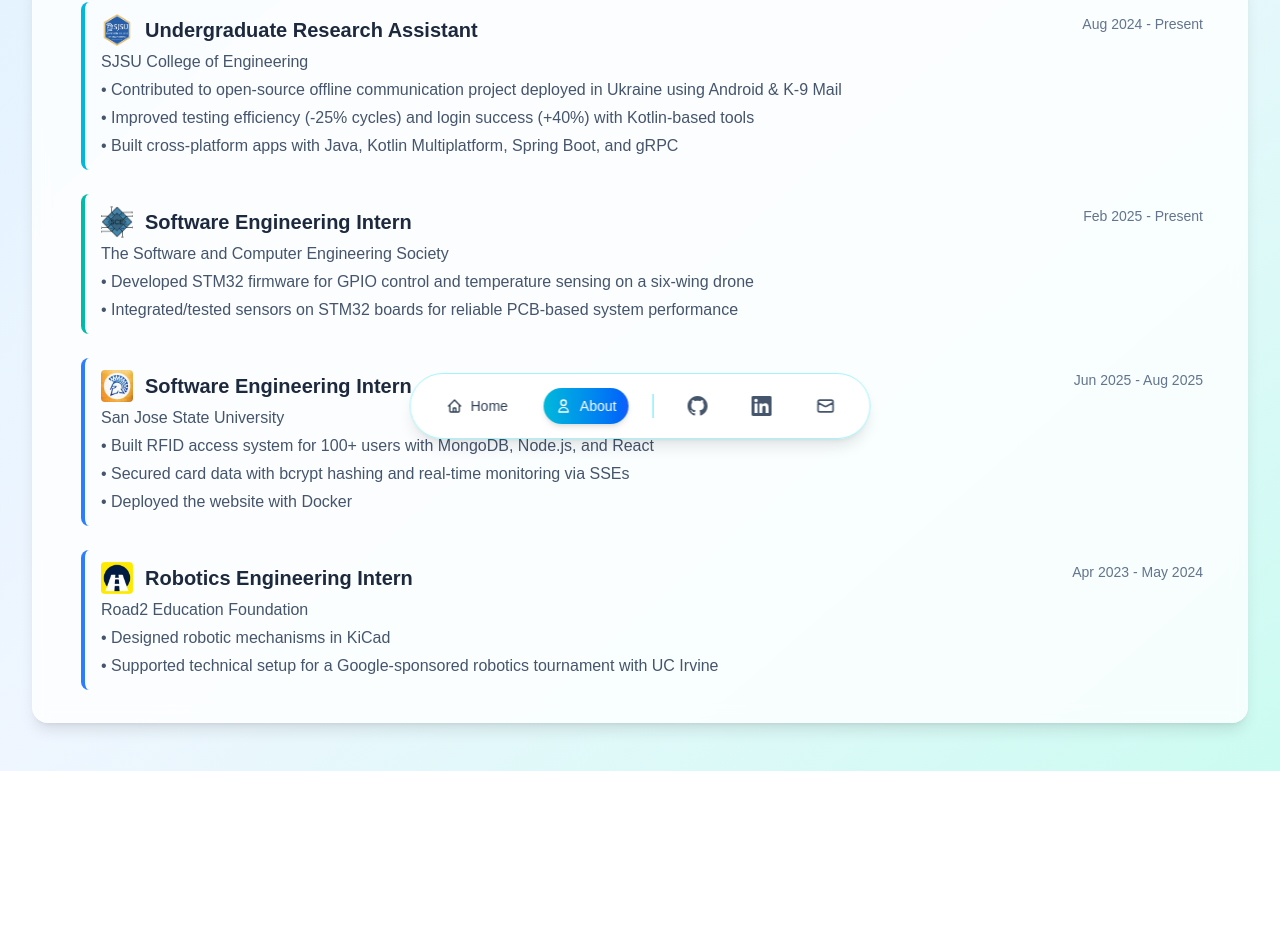
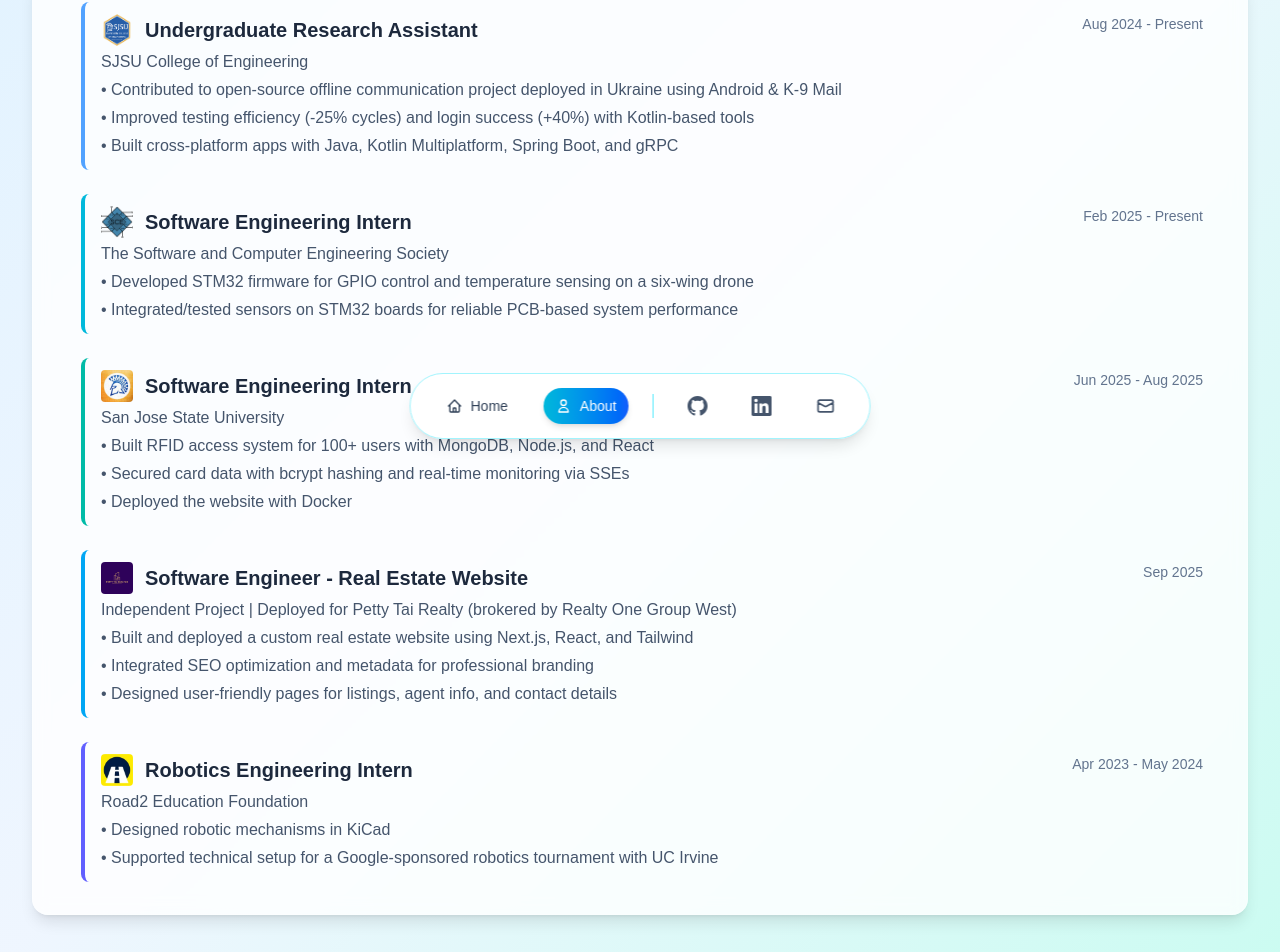
Before and after one commit to darrensh3n/Portfolio, a Next.js app: page /about in a window 1280 px wide. Shown: the part 337-1289 px from the top of the page. Before the commit the page ends 1108 px from the top, so only its background shows below. Built offline with nearby package versions, Linux system fonts and the light colour scheme.

Commit message:
Updated portfolio

```diff
--- a/src/app/about/page.tsx
+++ b/src/app/about/page.tsx
@@ -23,7 +23,7 @@
               href="https://engineering.sjsu.edu/"
               target="_blank"
               rel="noopener noreferrer"
-              className="block border-l-4 border-cyan-500 pl-4 p-3 rounded-lg hover:bg-cyan-50 dark:hover:bg-slate-700/50 transition-colors duration-200"
+              className="block border-l-4 border-blue-400 pl-4 p-3 rounded-lg hover:bg-blue-50 dark:hover:bg-slate-700/50 transition-colors duration-200"
             >
               <div className="flex flex-col md:flex-row md:justify-between md:items-start mb-1">
                 <div className="flex items-center space-x-3">
@@ -50,7 +50,7 @@
               href="https://sce.sjsu.edu/"
               target="_blank"
               rel="noopener noreferrer"
-              className="block border-l-4 border-teal-500 pl-4 p-3 rounded-lg hover:bg-teal-50 dark:hover:bg-slate-700/50 transition-colors duration-200"
+              className="block border-l-4 border-cyan-500 pl-4 p-3 rounded-lg hover:bg-cyan-50 dark:hover:bg-slate-700/50 transition-colors duration-200"
             >
               <div className="flex flex-col md:flex-row md:justify-between md:items-start mb-1">
                 <div className="flex items-center space-x-3">
@@ -76,7 +76,7 @@
               href="https://www.sjsu.edu/"
               target="_blank"
               rel="noopener noreferrer"
-              className="block border-l-4 border-blue-500 pl-4 p-3 rounded-lg hover:bg-blue-50 dark:hover:bg-slate-700/50 transition-colors duration-200"
+              className="block border-l-4 border-teal-500 pl-4 p-3 rounded-lg hover:bg-teal-50 dark:hover:bg-slate-700/50 transition-colors duration-200"
             >
               <div className="flex flex-col md:flex-row md:justify-between md:items-start mb-1">
                 <div className="flex items-center space-x-3">
@@ -100,10 +100,37 @@
             </a>
 
             <a
+              href="https://pettytairealtor.vercel.app/"
+              target="_blank"
+              rel="noopener noreferrer"
+              className="block border-l-4 border-sky-500 pl-4 p-3 rounded-lg hover:bg-sky-50 dark:hover:bg-slate-700/50 transition-colors duration-200"
+            >
+              <div className="flex flex-col md:flex-row md:justify-between md:items-start mb-1">
+                <div className="flex items-center space-x-3">
+                      <Image src="/PettyTaiRealtor.png" alt="SJSU" width={32} height={32} className="rounded" />
+                  <h3 className="text-xl font-semibold text-slate-800 dark:text-slate-100">
+                    Software Engineer - Real Estate Website
+                  </h3>
+                </div>
+                <span className="text-slate-500 dark:text-slate-400 text-sm">
+                  Sep 2025
+                </span>
+              </div>
+              <p className="text-slate-600 dark:text-slate-300 font-medium mb-1">
+                Independent Project | Deployed for Petty Tai Realty (brokered by Realty One Group West)
+              </p>
+              <ul className="text-slate-600 dark:text-slate-300 space-y-1">
+                <li>• Built and deployed a custom real estate website using Next.js, React, and Tailwind</li>
+                <li>• Integrated SEO optimization and metadata for professional branding</li>
+                <li>• Designed user-friendly pages for listings, agent info, and contact details</li>
+              </ul>
+            </a>
+
+            <a
               href="https://road2.org/"
               target="_blank"
               rel="noopener noreferrer"
-              className="block border-l-4 border-blue-500 pl-4 p-3 rounded-lg hover:bg-blue-50 dark:hover:bg-slate-700/50 transition-colors duration-200"
+              className="block border-l-4 border-indigo-500 pl-4 p-3 rounded-lg hover:bg-indigo-50 dark:hover:bg-slate-700/50 transition-colors duration-200"
             >
               <div className="flex flex-col md:flex-row md:justify-between md:items-start mb-1">
                 <div className="flex items-center space-x-3">
```
Also changed, not shown: public/PettyTaiRealtor.png (added).
